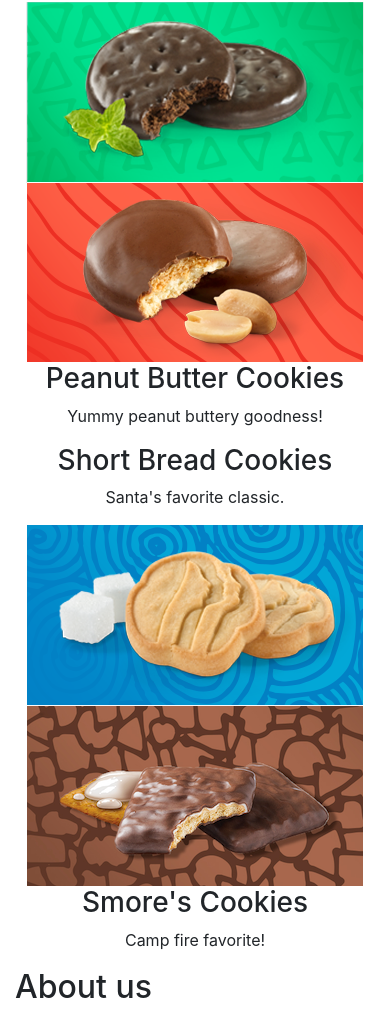
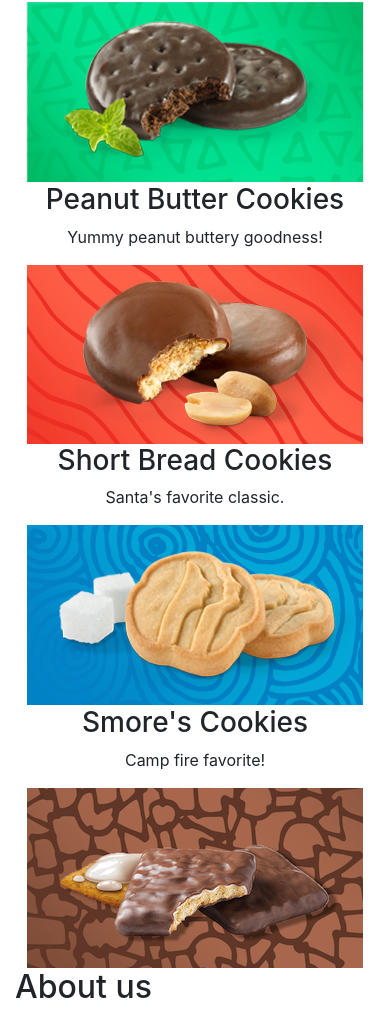
Before and after one commit to fau-git-about-it/bootstrap-lab, a plain HTML site: page index.html in a window 390 px wide. Shown: the part 294-1303 px from the top of the page. Drawn offline with nearby package versions, Linux system fonts and the light colour scheme.

Commit message:
Made layout more responsive for sm-md size

```diff
--- a/index.html
+++ b/index.html
@@ -42,11 +42,11 @@
       </div>
 
       <div class="row text-center justify-content-start mb-lg-5">
-        <div class="col-sm-12 col-lg-4 order-2">
+        <div class="col-sm-12 col-lg-4 order-lg-2">
           <h3>Peanut Butter Cookies</h3>
           <p>Yummy peanut buttery goodness!</p>
         </div>
-        <div class="col-sm-12 col-lg-5 order-1">
+        <div class="col-sm-12 col-lg-5 order-lg-1">
           <img src="img/peanut.png" />
         </div>
       </div>
@@ -62,11 +62,11 @@
       </div>
 
       <div class="row text-center justify-content-start mb-lg-5">
-        <div class="col-sm-12 col-lg-4 order-2">
+        <div class="col-sm-12 col-lg-4 order-lg-2">
           <h3>Smore's Cookies</h3>
           <p>Camp fire favorite!</p>
         </div>
-        <div class="col-sm-12 col-lg-5 order-1">
+        <div class="col-sm-12 col-lg-5 order-lg-1">
           <img src="img/smores.png" />
         </div>
       </div>
```
